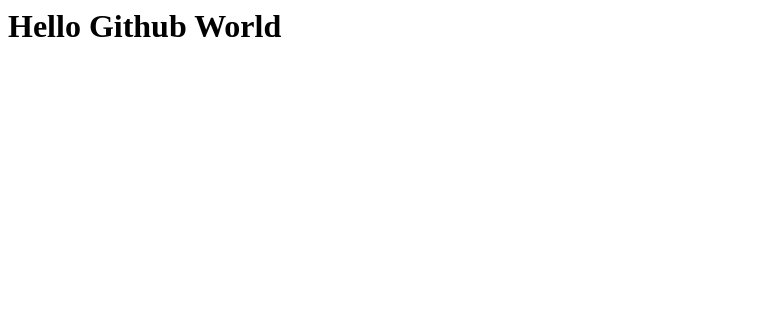
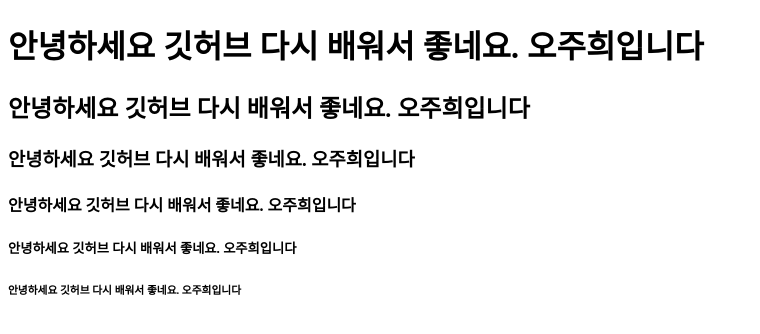
Before and after one commit to jhp625seoul/first, a plain HTML site: page index.html in a window 1280 px wide. Shown: the whole page, without its empty margins (0-760 px from the left). Drawn offline with Linux system fonts and the light colour scheme.

Commit message:
(수정) index.html 파일 내용

```diff
--- a/index.html
+++ b/index.html
@@ -1 +1,16 @@
-<h1>Hello Github World</h1>
+<!DOCTYPE html>
+<html lang="en">
+<head>
+    <meta charset="UTF-8">
+    <meta name="viewport" content="width=device-width, initial-scale=1.0">
+    <title>Joohee Oh</title>
+</head>
+<body>
+    <h1>안녕하세요 깃허브 다시 배워서 좋네요. 오주희입니다</h1>
+    <h2>안녕하세요 깃허브 다시 배워서 좋네요. 오주희입니다</h2>
+    <h3>안녕하세요 깃허브 다시 배워서 좋네요. 오주희입니다</h3>
+    <h4>안녕하세요 깃허브 다시 배워서 좋네요. 오주희입니다</h4>
+    <h5>안녕하세요 깃허브 다시 배워서 좋네요. 오주희입니다</h5>
+    <h6>안녕하세요 깃허브 다시 배워서 좋네요. 오주희입니다</h6>
+</body>
+</html>
```
